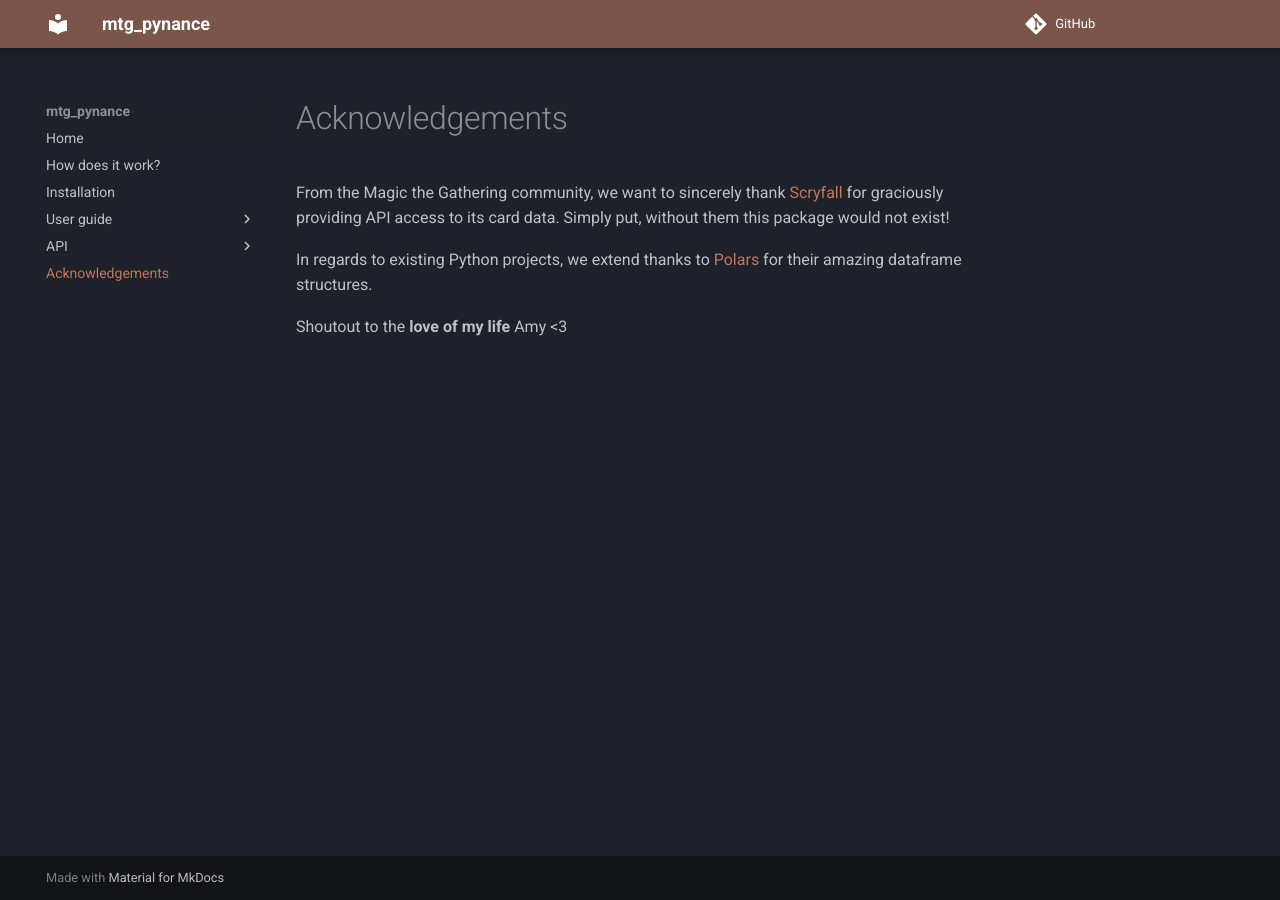
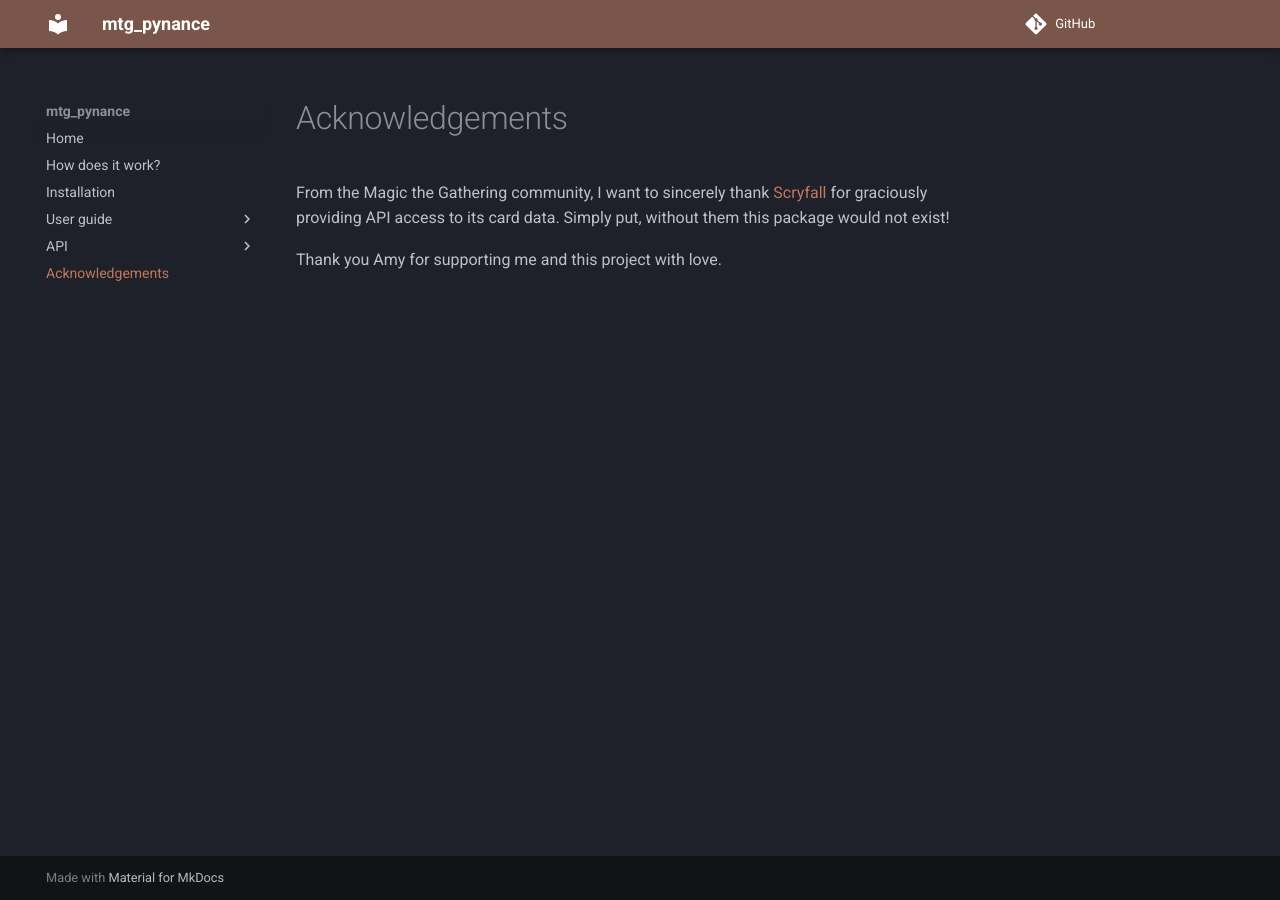
Before and after one commit to sigmanotation/mtg_pynance, an MkDocs documentation site: the page built from docs/acknowledgements.md, in a window 1280 px wide. Built offline with MkDocs 1.6.1 and Material for MkDocs 9.7.7, drawn with Linux system fonts in a browser that asks for light colours; comment, search, counter and statistics services are not loaded.

```diff
--- a/docs/acknowledgements.md
+++ b/docs/acknowledgements.md
@@ -1,5 +1,3 @@
-From the Magic the Gathering community, we want to sincerely thank [Scryfall](https://scryfall.com/) for graciously providing API access to its card data. Simply put, without them this package would not exist!
+From the Magic the Gathering community, I want to sincerely thank [Scryfall](https://scryfall.com/) for graciously providing API access to its card data. Simply put, without them this package would not exist!
 
-In regards to existing Python projects, we extend thanks to [Polars](https://pola.rs/) for their amazing dataframe structures.
-
-Shoutout to the **love of my life** Amy <3
+Thank you Amy for supporting me and this project with love.
--- a/pyproject.toml
+++ b/pyproject.toml
@@ -1,6 +1,6 @@
 [project]
 name = "mtg_pynance"
-version = "0.1.7"
+version = "0.1.7.1"
 description = "Package of tools to record, store, and analyze your Magic the Gathering collection."
 authors = [
     {name = "Zach Serikow", email = "76140451+sigmanotation@users.noreply.github.com"},
```
Also changed, not shown: docs/user_guide/automation.md (deleted, +0 -1 lines), 1 other file.
